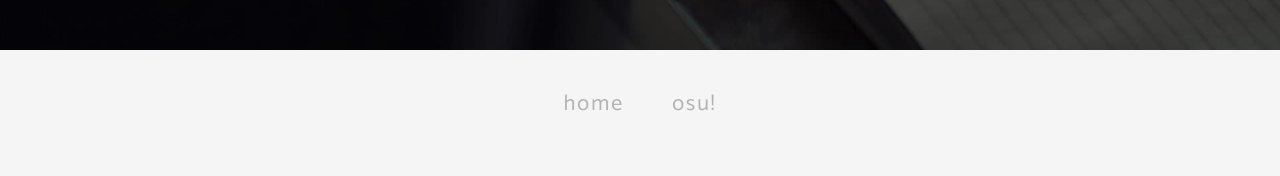
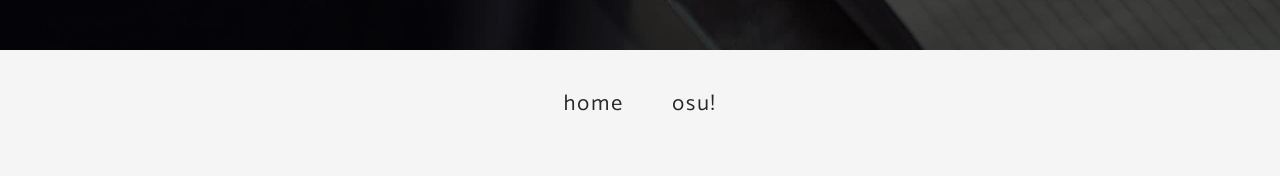
Before and after one commit to UtopiaBeam/blog.utopiabeam.dev, a React (Create React App) app: page / in a window 1280 px wide. Shown: the part 750-926 px from the top of the page. Built offline with nearby package versions, Linux system fonts and the light colour scheme.

Commit message:
:lipstick: Change navbar text color

```diff
--- a/src/components/Navbar.module.scss
+++ b/src/components/Navbar.module.scss
@@ -17,7 +17,18 @@ li {
   list-style-type: none;
 }
 
-li::after {
+@import url('https://fonts.googleapis.com/css?family=Catamaran|Raleway:700&display=swap');
+li a {
+  color: rgb(40, 40, 40);
+  font-family: 'Catamaran', sans-serif;
+  font-size: 22px;
+  letter-spacing: 2px;
+  text-decoration: none;
+  transition: color 0.2s ease-in-out;
+  -webkit-transition: color 0.2s ease-in-out;
+}
+
+li a::after {
   display: block;
   border-bottom: 0.2em solid rgba(124, 142, 215, 0.6);
   content: '';
@@ -26,21 +37,10 @@ li::after {
   -webkit-transition: transform 0.2s ease-in-out;
 }
 
-li:hover::after {
+li a:hover {
+  color: rgb(124, 142, 215);
+}
+
+li a:hover::after {
   transform: scaleX(1);
 }
-
-@import url('https://fonts.googleapis.com/css?family=Catamaran|Raleway:700&display=swap');
-li a {
-  color: rgba(160, 160, 160, 0.8);
-  font-family: 'Catamaran', sans-serif;
-  font-size: 22px;
-  letter-spacing: 2px;
-  text-decoration: none;
-  transition: color 0.2s ease-in-out;
-  -webkit-transition: color 0.2s ease-in-out;
-}
-
-li a:hover {
-  color: rgba(124, 142, 215, 0.8);
-}
```
